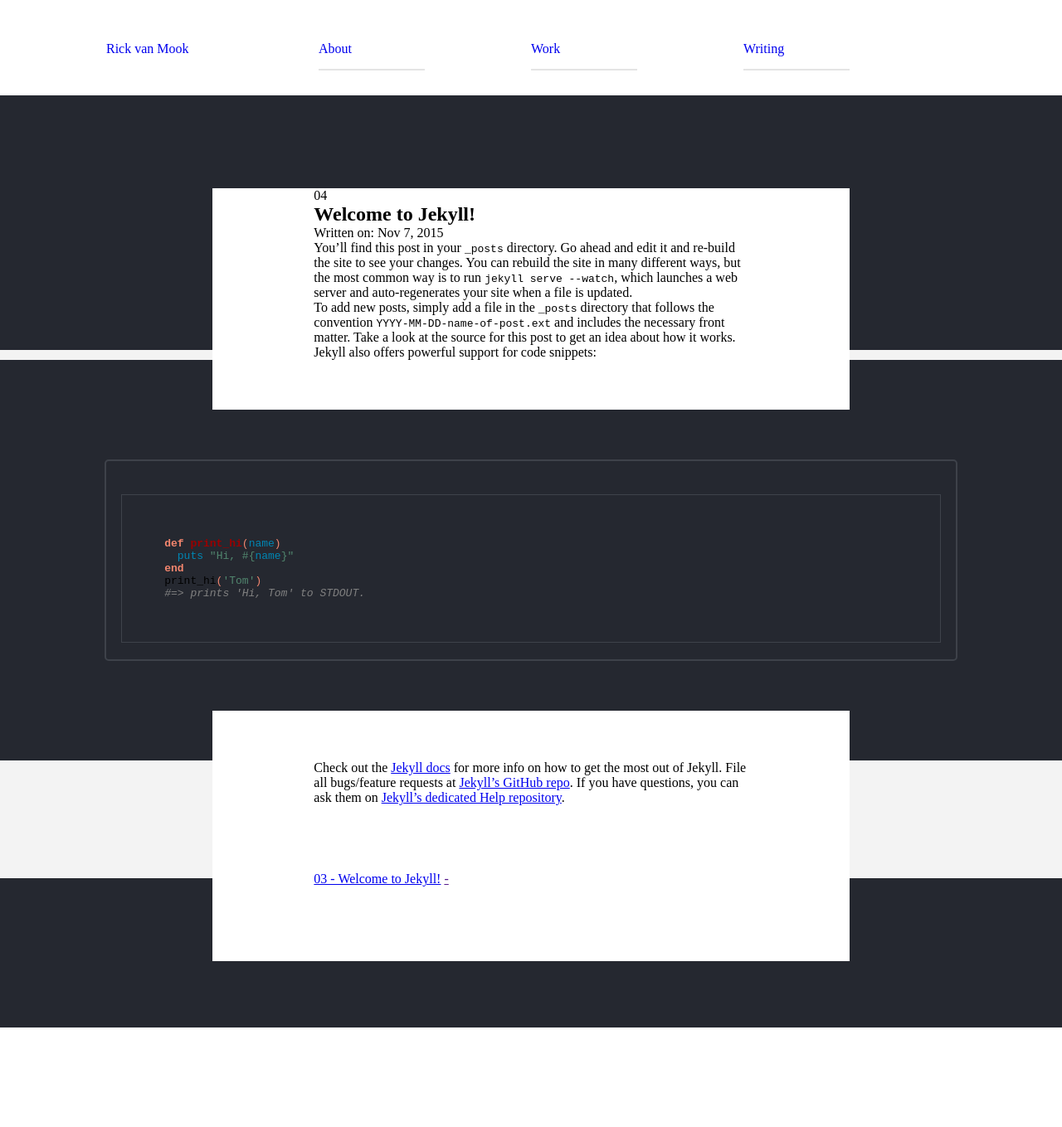
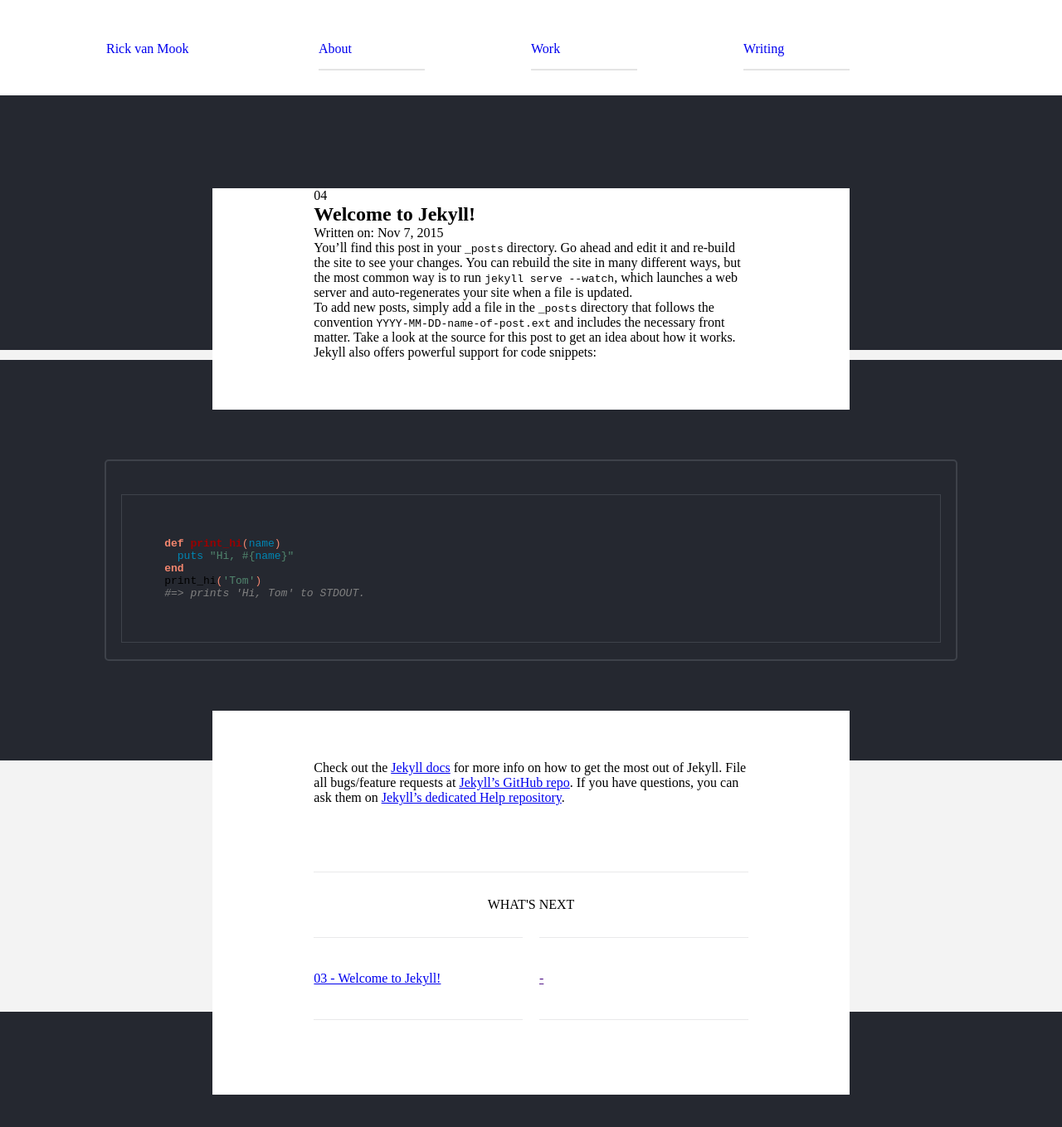
Before and after one commit to rickvanmook/rickvanmook.github.io, a Jekyll site: the page built from _posts/2015-11-08-post-4.markdown, in a window 1280 px wide and 1400 px high, scrolled down 66 px. Shown: the top 1359 px of the window at 83% size. Built offline with Jekyll 4.4.1, drawn with Linux system fonts in a browser that asks for light colours; before the commit the page ends 1305 px from its top, so only the background shows below that.

Commit message:
Additional footer styling

```diff
--- a/_layouts/post.html
+++ b/_layouts/post.html
@@ -19,8 +19,15 @@
 
   <footer class="post__footer">
     <div class="post__footer__content">
-      <a href="{{ page.previous.url | prepend: site.baseurl }}">{{ page.previous.number }} - {{ page.previous.title }}</a>
-      <a href="{{ page.next.url | prepend: site.baseurl }}">{{ page.next.number }} - {{ page.next.title }}</a>
+      <div class="post__footer__title">What's Next</div>
+      <div class="post__footer__link-wrapper">
+        <a class="post__footer__link" href="{{ page.previous.url | prepend: site.baseurl }}">
+          {{ page.previous.number }} - {{ page.previous.title }}<br>
+        </a>
+        <a class="post__footer__link" href="{{ page.next.url | prepend: site.baseurl }}">
+          {{ page.next.number }} - {{ page.next.title }}
+        </a>
+      </div>
     </div>
   </footer>
 </article>
--- a/_sass/_post.scss
+++ b/_sass/_post.scss
@@ -84,7 +84,38 @@
 
 .post__footer__content {
 
-	padding: 80px 9.56% 90px;
+	padding-top: 80px;
+	padding-bottom: 90px;
+}
+
+.post__footer__title {
+
+	padding: 30px 0;
+	border-top: 1px solid #e9e9ea;
+	text-transform: uppercase;
+	text-align: center;
+}
+
+.post__footer__link-wrapper {
+
+	display: flex;
+	align-items: stretch;
+	flex-direction: row;
+	width: 100%;
+}
+
+.post__footer__link {
+
+	flex-direction: column;
+	padding: 40px 0;
+	width: 50%;
+	border-top: 1px solid #e9e9ea;
+	border-bottom: 1px solid #e9e9ea;
+
+	&:first-child {
+
+		margin-right: 20px;
+	}
 }
 
 .post__footer {
```
